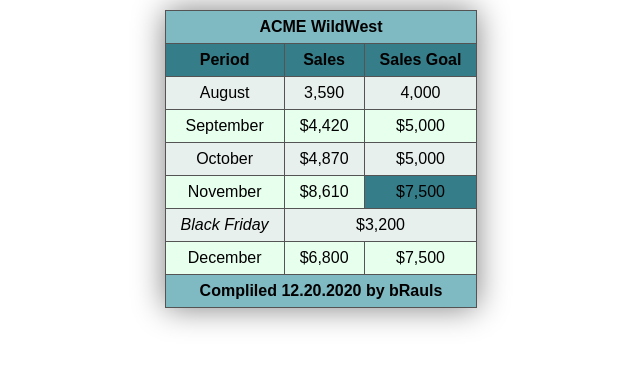
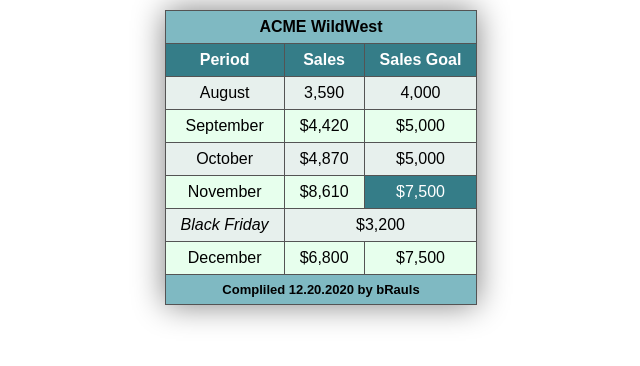
Before and after one commit to micheclark32/wdd230, a plain HTML site: page lesson8/tablebuild.html in a window 1280 px wide. Shown: the whole page, without its empty margins (319-959 px from the left). Drawn offline with Linux system fonts and the light colour scheme.

Commit message:
final fix for table

```diff
--- a/lesson8/css/table.css
+++ b/lesson8/css/table.css
@@ -38,15 +38,18 @@
 }
 
 td.strong {
-  font-weight: 900;
+  font-weight: 600;
+  font-size: small;
 }
 
 td.newcolor {
   background-color: var(--back2);
+  color: white;
 }
 
-th {
+th.white {
   background-color: var(--back2);
+  color: white;
 }
 
 td {
--- a/lesson8/tablebuild.html
+++ b/lesson8/tablebuild.html
@@ -16,9 +16,9 @@
                 <th colspan="3" scope="colgroup">ACME WildWest</th>
             </tr>
             <tr>
-                <th scope="col">Period</th>
-                <th scope="col">Sales</th>
-                <th scope="col">Sales Goal</th>
+                <th class="white" scope="col">Period</th>
+                <th class="white" scope="col">Sales</th>
+                <th class="white" scope="col">Sales Goal</th>
             </tr>
         </thead>
         <tbody>
```
